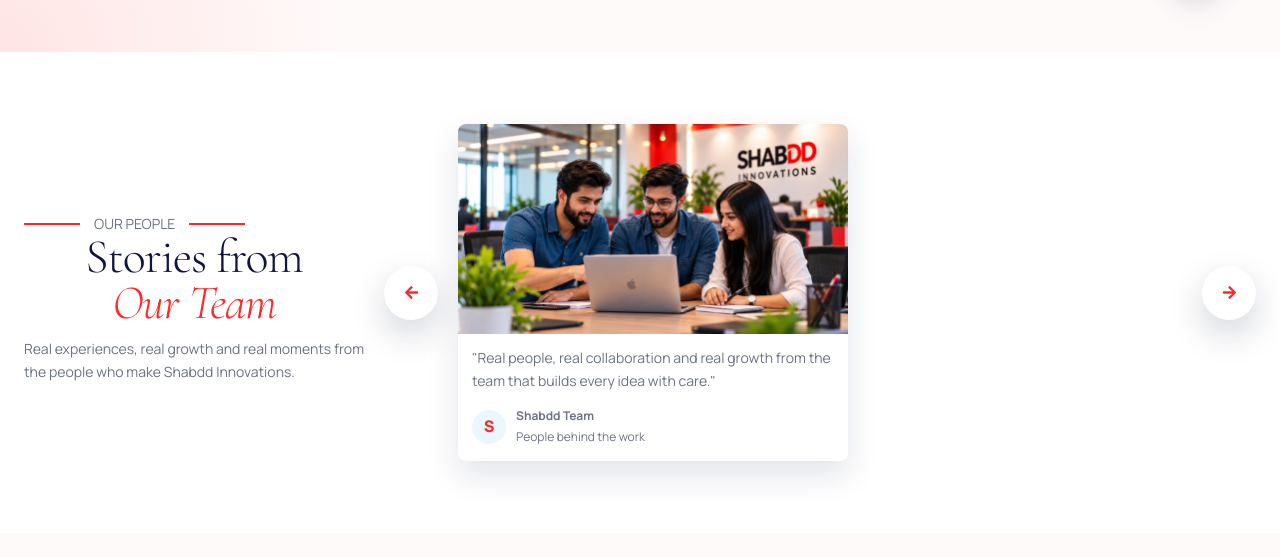
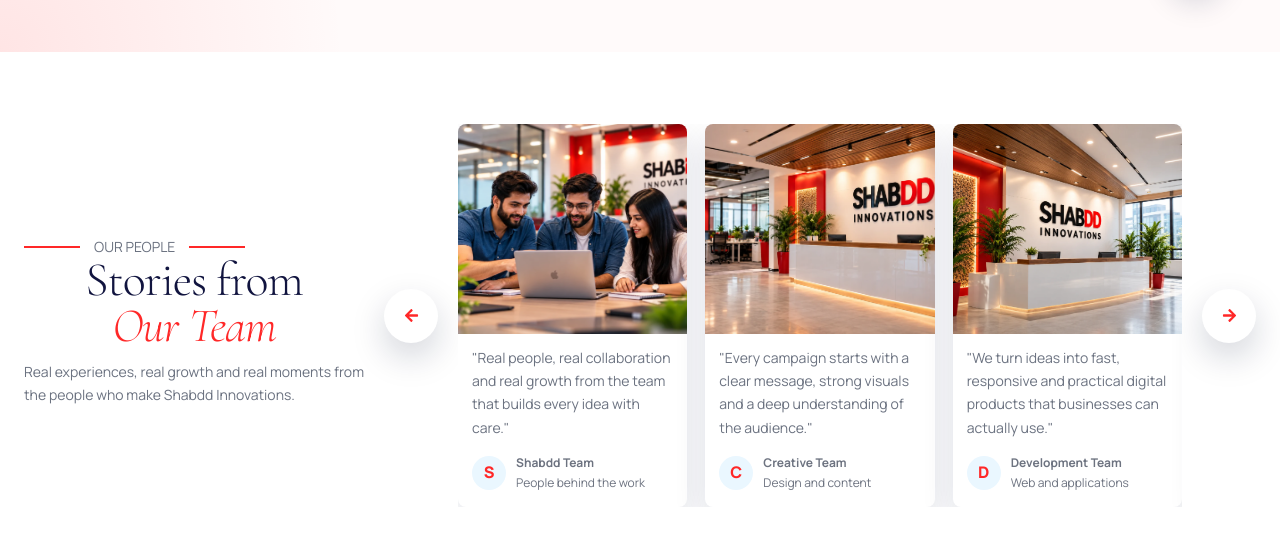
Before and after one commit to ankur4777/shabdd_technology, a React (Create React App) app: page /gallery in a window 1280 px wide. Shown: the part 1420-1977 px from the top of the page. Built offline with nearby package versions, Linux system fonts and the light colour scheme; no server answers.

Commit message:
working on the gallery

```diff
--- a/src/component/gallery/Gallery.css
+++ b/src/component/gallery/Gallery.css
@@ -974,8 +974,16 @@
 }
 
 .gallery-stories .story-cards {
-  grid-template-columns: minmax(280px, 390px);
-  justify-content: start;
+  display: flex;
+  gap: 18px;
+  overflow: hidden;
+  scroll-behavior: smooth;
+}
+
+.gallery-stories .story-card {
+  flex: 0 0 calc((100% - 36px) / 3);
+  transform: translateX(calc(var(--story-index, 0) * -100% - var(--story-index, 0) * 18px));
+  transition: transform 0.35s ease;
 }
 
 .gallery-projects-layout {
@@ -1122,6 +1130,10 @@
   .service-cards {
     grid-template-columns: repeat(2, minmax(0, 1fr));
   }
+
+  .gallery-stories .story-card {
+    flex-basis: calc((100% - 18px) / 2);
+  }
 }
 
 @media (max-width: 760px) {
@@ -1187,7 +1199,17 @@
     height: 72px;
   }
 
-  .gallery-stories .story-cards,
+  .gallery-stories .story-cards {
+    overflow-x: auto;
+    scroll-snap-type: x mandatory;
+  }
+
+  .gallery-stories .story-card {
+    flex-basis: 86%;
+    transform: none;
+    scroll-snap-align: start;
+  }
+
   .project-cards,
   .service-cards {
     grid-template-columns: 1fr;
--- a/src/component/gallery/Gallery.jsx
+++ b/src/component/gallery/Gallery.jsx
@@ -27,6 +27,36 @@ const stories = [
     place: 'People behind the work',
     quote: 'Real people, real collaboration and real growth from the team that builds every idea with care.',
     image: galleryImage('Shabdd-team.webp'),
+  },
+  {
+    name: 'Creative Team',
+    place: 'Design and content',
+    quote: 'Every campaign starts with a clear message, strong visuals and a deep understanding of the audience.',
+    image: galleryImage('(3).webp'),
+  },
+  {
+    name: 'Development Team',
+    place: 'Web and applications',
+    quote: 'We turn ideas into fast, responsive and practical digital products that businesses can actually use.',
+    image: galleryImage('4.webp'),
+  },
+  {
+    name: 'Marketing Team',
+    place: 'Growth strategy',
+    quote: 'From Meta Ads to search visibility, our work focuses on leads, brand trust and measurable growth.',
+    image: galleryImage('5.webp'),
+  },
+  {
+    name: 'AI Team',
+    place: 'Automation and systems',
+    quote: 'Smart tools help us simplify workflows, improve decisions and build better digital experiences.',
+    image: galleryImage('6.webp'),
+  },
+  {
+    name: 'Project Team',
+    place: 'Client delivery',
+    quote: 'We keep each project organized, transparent and focused from the first discussion to final launch.',
+    image: galleryImage('7.webp'),
   },
 ];
 
@@ -66,6 +96,7 @@ const projects = [
 function Gallery() {
   const [activeIndex, setActiveIndex] = useState(2);
   const [activeWorkspaceIndex, setActiveWorkspaceIndex] = useState(0);
+  const [activeStoryIndex, setActiveStoryIndex] = useState(0);
 
   useEffect(() => {
     const intervalId = window.setInterval(() => {
@@ -83,6 +114,10 @@ function Gallery() {
     setActiveWorkspaceIndex(
       (currentIndex) => (currentIndex + direction + workspaceImages.length) % workspaceImages.length
     );
+  };
+
+  const goToStory = (direction) => {
+    setActiveStoryIndex((currentIndex) => (currentIndex + direction + stories.length) % stories.length);
   };
 
   return (
@@ -203,8 +238,8 @@ function Gallery() {
             <h2>Stories from <span>Our Team</span></h2>
             <p>Real experiences, real growth and real moments from the people who make Shabdd Innovations.</p>
           </div>
-          <button className="gallery-small-control" aria-label="Previous story"><FaArrowLeft /></button>
-          <div className="story-cards">
+          <button className="gallery-small-control" aria-label="Previous story" onClick={() => goToStory(-1)}><FaArrowLeft /></button>
+          <div className="story-cards story-slider" style={{ '--story-index': activeStoryIndex }}>
             {stories.map((story) => (
               <article className="story-card" key={story.name}>
                 <img src={story.image} alt={`${story.name} at Shabdd Innovations`} loading="lazy" />
@@ -216,7 +251,7 @@ function Gallery() {
               </article>
             ))}
           </div>
-          <button className="gallery-small-control" aria-label="Next story"><FaArrowRight /></button>
+          <button className="gallery-small-control" aria-label="Next story" onClick={() => goToStory(1)}><FaArrowRight /></button>
         </div>
       </section>
 
```
